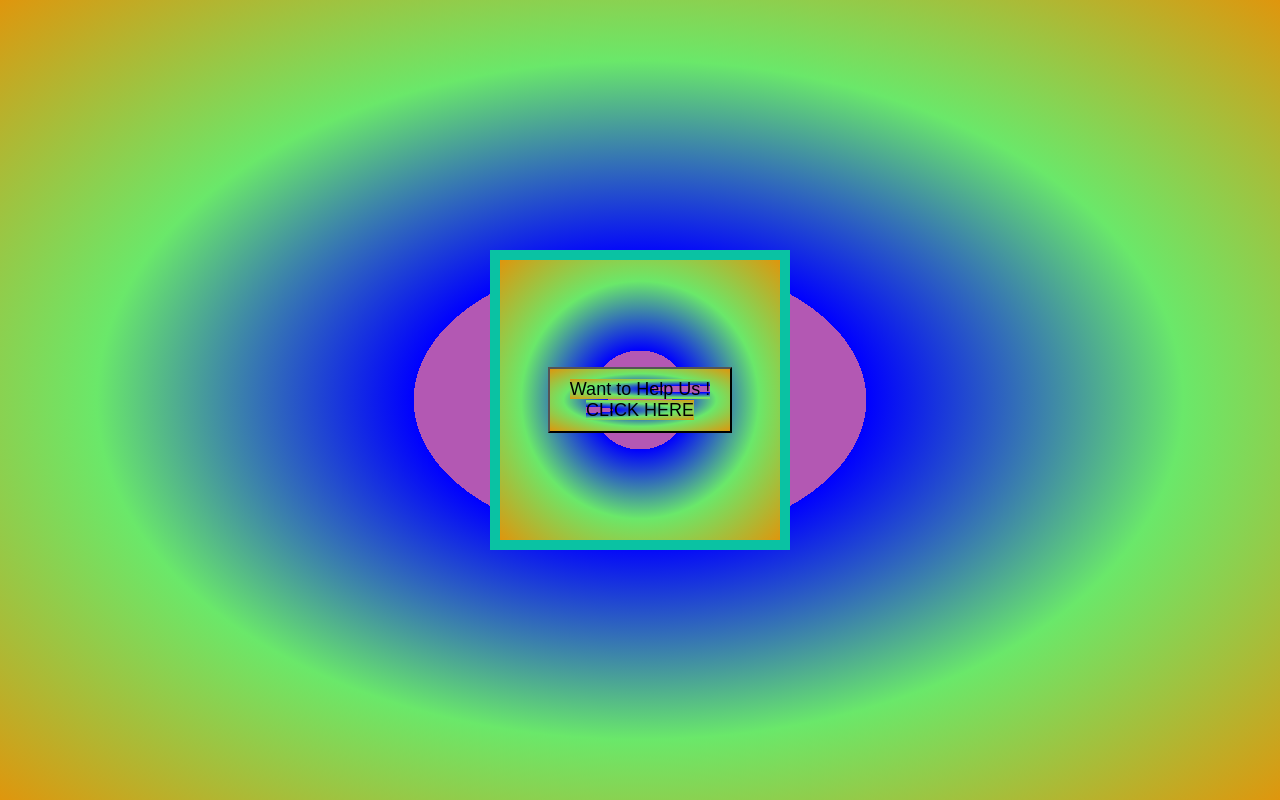
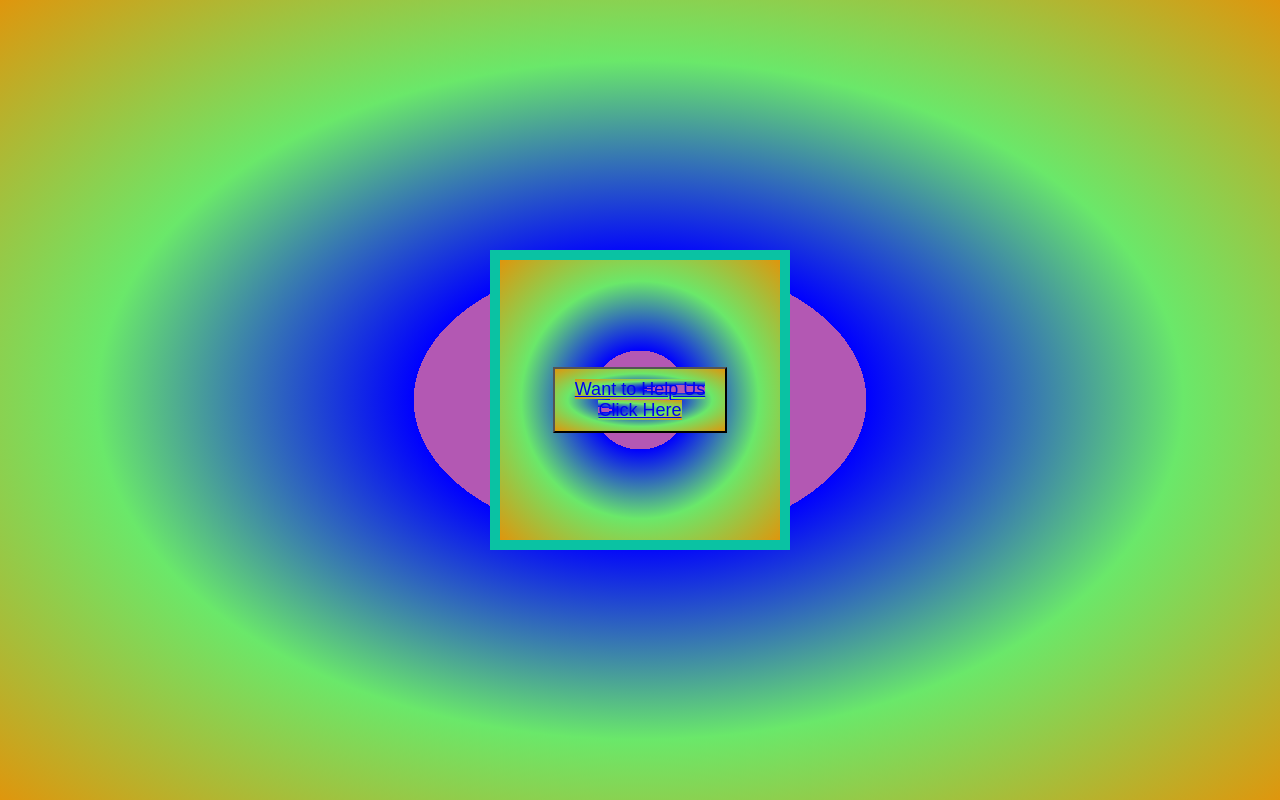
Before and after one commit to bhaskarr103/bhaskarogci, a plain HTML site: page help.html in a window 1280 px wide. Drawn offline with Linux system fonts and the light colour scheme.

Commit message:
Update help.html

```diff
--- a/help.html
+++ b/help.html
@@ -7,7 +7,7 @@
 <body>
   <div class="container">
     <div id="colorfulBox">
-      <button id="redirectBtn"><large>Want to Help Us !<br>CLICK HERE</large></button>
+      <button id="redirectBtn"><a href="https://docs.google.com/forms/d/e/1FAIpQLSdXPvzrf7duoX1HsciUdhgDcwTH6ekP78W2Cea2V7XOGM_SoQ/viewform?usp=sharing"><large>Want to Help Us<br>Click Here</large></a></button>
     </div>
   </div>
 
```
